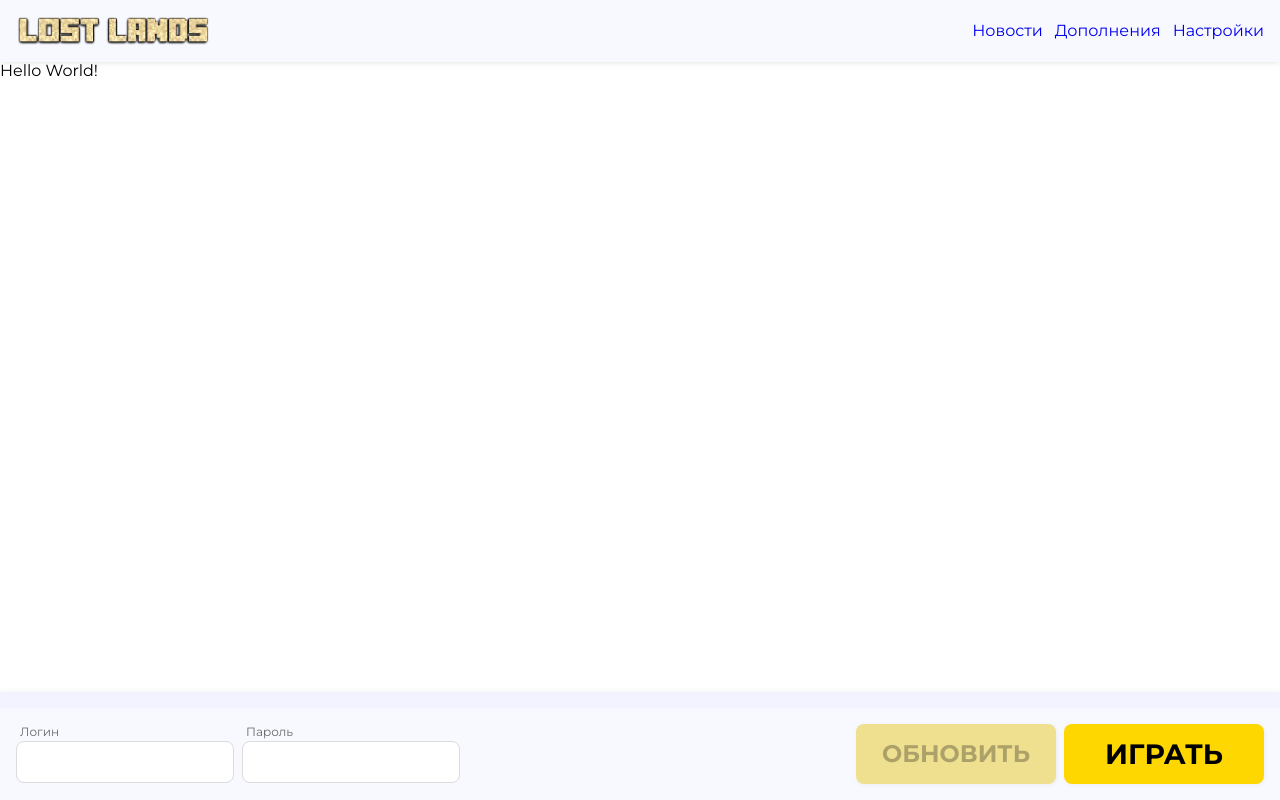
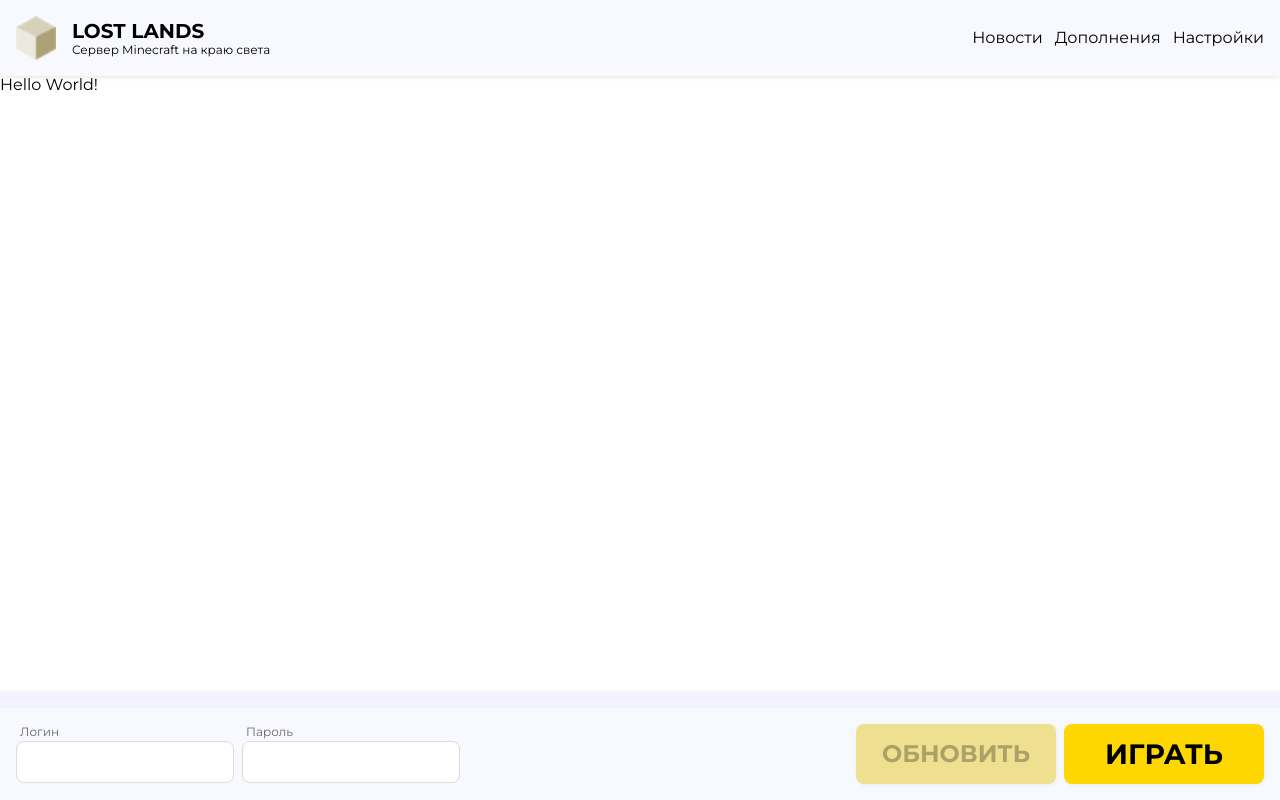
Before and after one commit to RusFeniks/ll-launcher, a Next.js app: page / in a window 1280 px wide. Built offline with nearby package versions, Linux system fonts and the light colour scheme.

Commit message:
Изменен логотип в хедере

```diff
--- a/src/component/header/header.component.tsx
+++ b/src/component/header/header.component.tsx
@@ -33,13 +33,19 @@ export default function Header(props: HeaderProps) {
 
   return (
     <div className={classNames(style["header"], props.className)}>
-      <Image
-        className={style["header__logotype"]}
-        src="logotype.png"
-        alt="Логотип проекта"
-        width={407}
-        height={63}
-      />
+      <div className={style['header__brand']}>
+        <Image
+          className={style["header__icon"]}
+          src="icon32.png"
+          alt="Иконка проекта"
+          width={32}
+          height={32}
+        />
+        <div>
+          <h1 className={style['header__title']}>Lost Lands</h1>
+          <p className={style['header__description']}>Сервер Minecraft на краю света</p>
+        </div>
+      </div>
       <nav className={style["header__navigation-wrapper"]}>
         {navigationLinks.map((link) => (
           <a
--- a/src/component/header/header.styles.module.scss
+++ b/src/component/header/header.styles.module.scss
@@ -7,9 +7,30 @@
   align-items: center;
   padding: 16px;
 
-  &__logotype {
-    width: auto;
-    height: 30px;
+  &__brand {
+    display: flex;
+    flex-direction: row;
+    align-items: center;
+    justify-content: flex-start;
+    gap: 16px;
+  }
+
+  &__icon {
+    width: 40px;
+    height: 44px;
+  }
+
+  &__title {
+    font-size: 20px;
+    font-weight: bold;
+    margin: 0;
+    text-transform: uppercase;
+  }
+
+  &__description {
+    font-size: 12px;
+    font-weight: normal;
+    margin: 0;
   }
 
   &__navigation-wrapper {
@@ -21,13 +42,14 @@
   &__navigation-link {
     text-decoration: none;
     transition: color 0.25s;
+    color: black;
 
     &:hover {
-      color: burlywood;
+      color: goldenrod;
     }
 
     &:active {
-      color: darken(burlywood, $amount: 25%);
+      color: lighten(goldenrod, $amount: 25%);
     }
   }
 }
```
Also changed, not shown: public/icon32.png (added).
